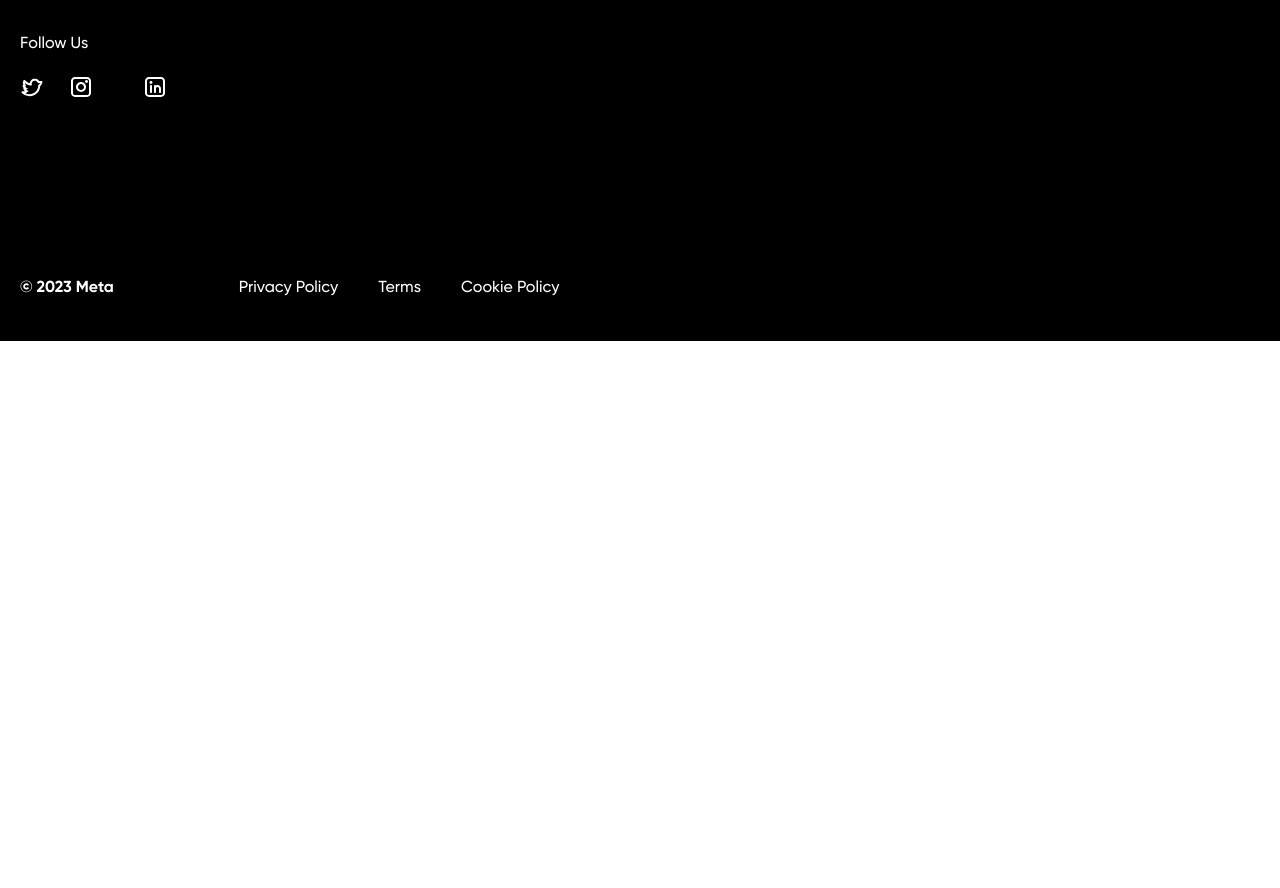
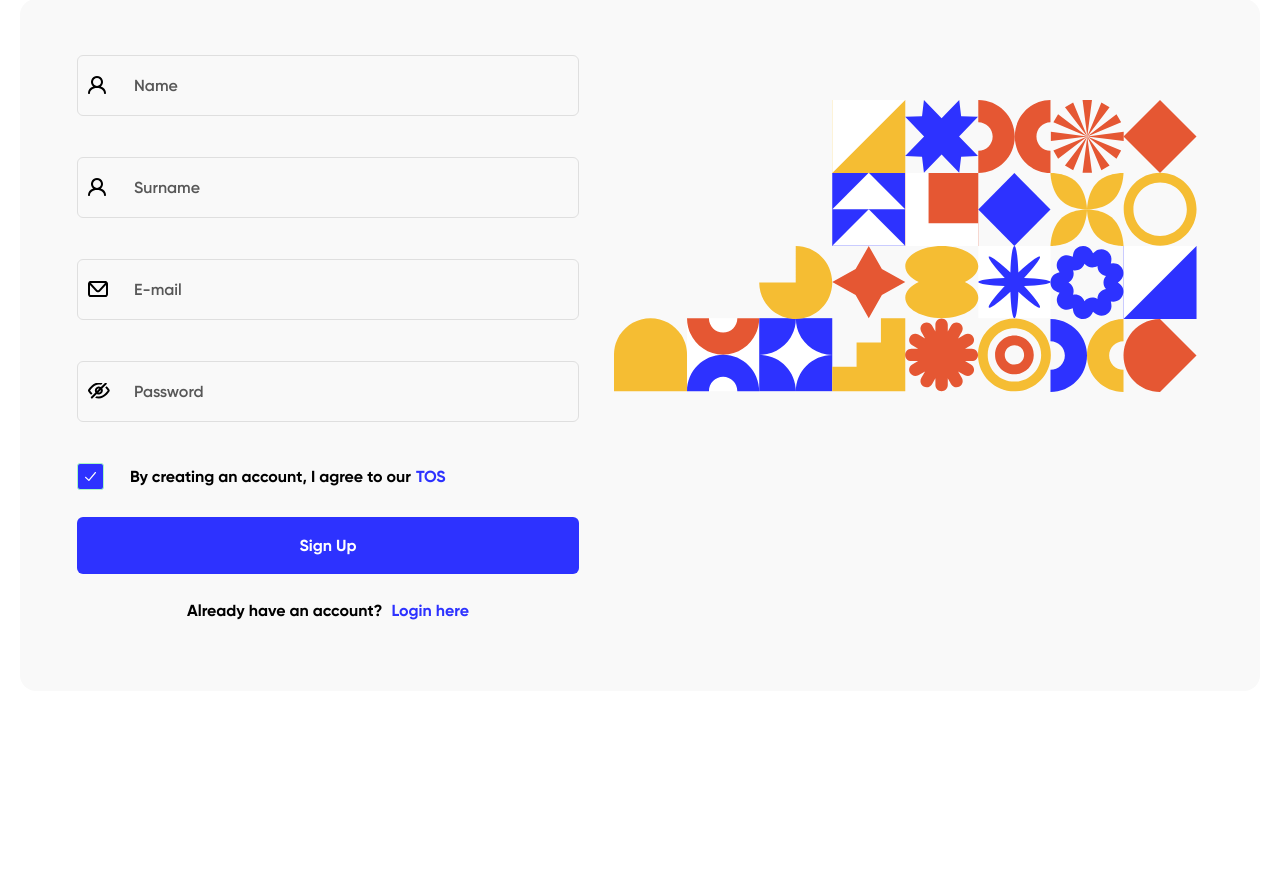
Before and after one commit to kosm-dev/metafinance, a website: page app/index.html in a window 1280 px wide. Shown: the part 4239-5127 px from the top of the page. Before the commit the page ends 4580 px from the top, so only its background shows below. Drawn offline with nearby package versions, Linux system fonts and the light colour scheme; files that its build step writes are made by us from their sources.

Commit message:
added section join

```diff
--- a/app/index.html
+++ b/app/index.html
@@ -703,13 +703,87 @@
 
 
 
-      <!-- <section class="main__section section">
-                                                    <div class="container">
-                                                      <div class="section__inner">
-                                                        Lorem.
-                                                      </div>
-                                                    </div>
-                                </section> -->
+      <section class="main__join join">
+        <div class="container">
+          <div class="join__inner">
+            <div class="join__title title">
+              Join Now
+            </div>
+
+            <div class="join__wrap">
+
+              <form class="join-form">
+
+                <div class="join-form__labels">
+                  <label class="join-form__label">
+                    <div class="join-form__icon">
+                      <img src="images/icons/user.svg" alt="">
+                    </div>
+                    <input class="join-form__input" type="text" placeholder="Name">
+                  </label>
+
+                  <label class="join-form__label">
+                    <div class="join-form__icon">
+                      <img src="images/icons/user.svg" alt="">
+                    </div>
+                    <input class="join-form__input" type="text" placeholder="Surname">
+                  </label>
+
+
+                  <label class="join-form__label">
+                    <div class="join-form__icon">
+                      <img src="images/icons/mail.svg" alt="">
+                    </div>
+                    <input class="join-form__input" type="text" placeholder="E-mail">
+                  </label>
+
+                  <label class="join-form__label">
+                    <div class="join-form__icon">
+                      <img src="images/icons/eye.svg" alt="">
+                    </div>
+                    <input class="join-form__input" type="text" placeholder="Password">
+                  </label>
+                </div>
+
+
+                <label class="join-form__check">
+                  <input type="checkbox">
+                  <span class="join-form__checkbox">
+                    <svg width="11" height="9" viewBox="0 0 11 9" fill="none" xmlns="http://www.w3.org/2000/svg">
+                      <path fill-rule="evenodd" clip-rule="evenodd"
+                        d="M10.747 0.124592C10.8145 0.17263 10.8711 0.232516 10.9136 0.300828C10.956 0.369141 10.9836 0.444539 10.9946 0.522713C11.0056 0.600887 10.9998 0.680304 10.9777 0.756425C10.9556 0.832546 10.9174 0.903878 10.8655 0.966342L4.39052 8.76588C4.33435 8.83354 4.26324 8.88931 4.18194 8.92946C4.10065 8.96962 4.01105 8.99324 3.91912 8.99875C3.82718 9.00426 3.73504 8.99153 3.64885 8.96141C3.56265 8.93128 3.48438 8.88447 3.41927 8.82408L0.181762 5.82426C0.063814 5.7111 -0.0014508 5.55955 2.44772e-05 5.40224C0.00149976 5.24493 0.069597 5.09445 0.189649 4.98322C0.309701 4.87198 0.472102 4.80888 0.641875 4.80751C0.811648 4.80615 0.975208 4.86662 1.09733 4.97591L3.8136 7.49276L9.8386 0.234385C9.89044 0.171875 9.95507 0.119445 10.0288 0.0800923C10.1025 0.0407397 10.1839 0.0152361 10.2683 0.00503949C10.3526 -0.00515714 10.4383 0.000153056 10.5205 0.0206666C10.6026 0.0411802 10.6796 0.0764947 10.747 0.124592Z"
+                        fill="white" />
+                    </svg>
+
+                  </span>
+                  By creating an account, I agree to our <a href="#">TOS</a>
+                </label>
+
+                <div class="join-form__btns">
+                  <button class="join-form__btn" type="submit">
+                    Sign Up
+                  </button>
+                </div>
+
+
+                <div class="join-form__info">
+                  Already have an account? <a href="#">Login here</a>
+                </div>
+
+              </form>
+
+              <div class="join-img">
+                <img src="images/join/join-decor.svg" alt="">
+              </div>
+
+            </div>
+
+
+          </div>
+        </div>
+      </section>
+
+
     </main>
 
     <footer class="footer">
--- /dev/null
+++ b/app/scss/parts/join/_join.scss
@@ -0,0 +1,122 @@
+.join {
+  margin-bottom: 289px;
+  &__title {
+    margin-bottom: 69px;
+  }
+  &__wrap {
+    display: flex;
+    padding: 56px 63px 71px 57px;
+    border-radius: 16px;
+    background: #f9f9f9;
+  }
+}
+
+.join-form {
+  width: 100%;
+  max-width: 502px;
+  margin-right: 35px;
+  &__labels {
+    margin-bottom: 41px;
+    display: flex;
+    flex-direction: column;
+    gap: 41px 0;
+  }
+  &__label {
+    display: block;
+    position: relative;
+  }
+  &__icon {
+    position: absolute;
+    top: 50%;
+    transform: translateY(-50%);
+    left: 11px;
+    cursor: pointer;
+  }
+  &__input {
+    height: 61px;
+    width: 100%;
+    display: block;
+
+    padding: 23px 22px 23px 56px;
+    border-radius: 6px;
+    border: 1px solid #dfdfdf;
+    background-color: #f9f9f9;
+    @extend %gilroy-600;
+    font-size: 16px;
+  }
+
+  &__input::placeholder {
+    @extend %gilroy-600;
+    font-size: 16px;
+    color: #575757;
+  }
+  &__check {
+    margin-bottom: 27px;
+    display: flex;
+    align-items: center;
+    @extend %gilroy-700;
+    font-size: 16px;
+    color: #000;
+    cursor: pointer;
+  }
+  &__check a {
+    color: #2d32ff;
+    margin-left: 5px;
+  }
+  &__check input {
+    @extend %checkbox-hidden;
+  }
+  &__checkbox {
+    position: relative;
+    width: 27px;
+    height: 27px;
+    display: flex;
+    justify-content: center;
+    align-items: center;
+    margin-right: 26px;
+    border-radius: 3px;
+    border: 1px solid #a9f9c4;
+    background: #2d32ff;
+    cursor: pointer;
+  }
+  &__check input + .join-form__checkbox > svg {
+    transition: all 0.2s;
+  }
+  &__check input:checked + .join-form__checkbox > svg {
+    opacity: 0;
+    transition: all 0.2s;
+    visibility: hidden;
+  }
+  &__btns {
+    margin-bottom: 27px;
+  }
+  &__btn {
+    display: block;
+    width: 100%;
+    min-height: 56px;
+    font-size: 16px;
+    @extend %gilroy-700;
+    color: #fff;
+    border-radius: 6px;
+    background: #2d32ff;
+    border: none;
+    padding: 19px;
+    cursor: pointer;
+  }
+  &__info {
+    text-align: center;
+    font-size: 16px;
+    @extend %gilroy-700;
+    color: #000;
+  }
+  &__info a {
+    color: #2d32ff;
+    margin-left: 5px;
+  }
+}
+
+.join-img {
+  padding-top: 45px;
+  width: 100%;
+  max-width: 975px;
+}
--- a/app/scss/style.scss
+++ b/app/scss/style.scss
@@ -12,6 +12,7 @@
 @import "parts/partners/partners";
 @import "parts/reviews/reviews";
 @import "parts/work/work";
+@import "parts/join/join";
 
 
 @import "parts/footer/footer";
```
Also changed, not shown: app/images/icons/check.svg (added), app/images/icons/eye.svg (added), app/images/icons/mail.svg (added), app/images/icons/user.svg (added), app/images/join/join-decor.svg (added).
